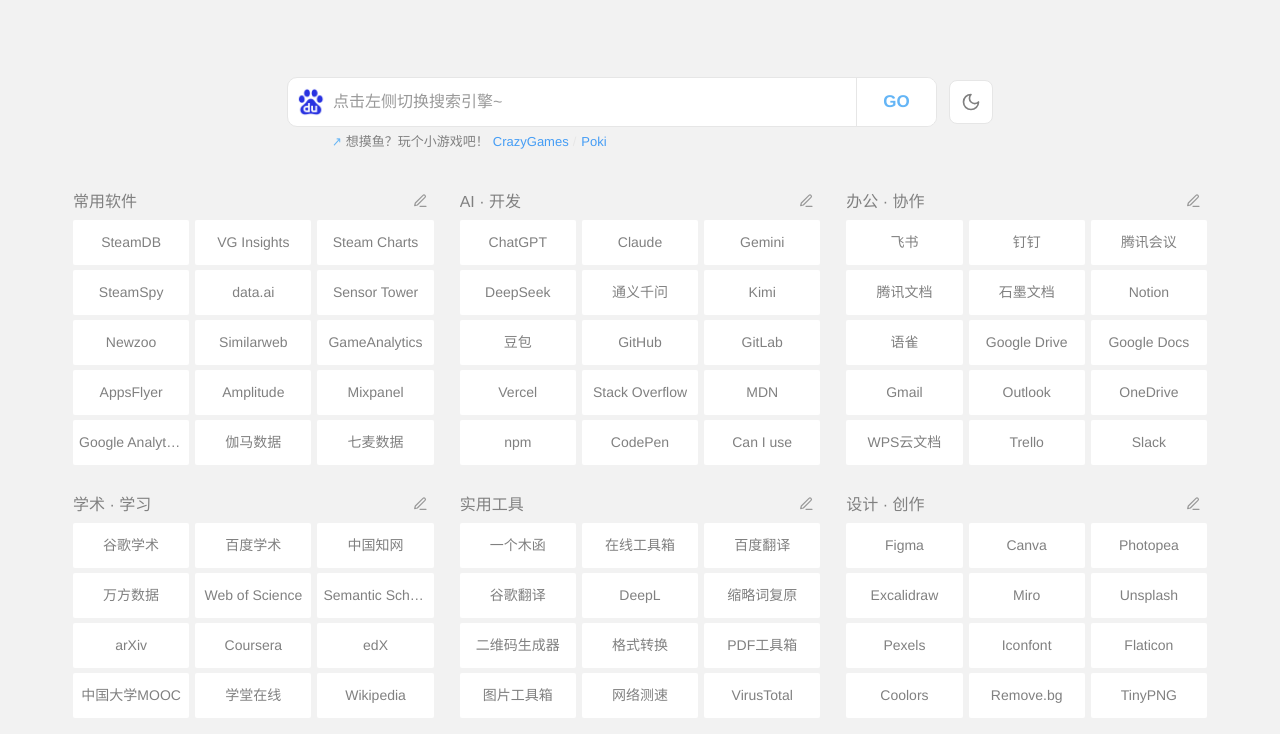
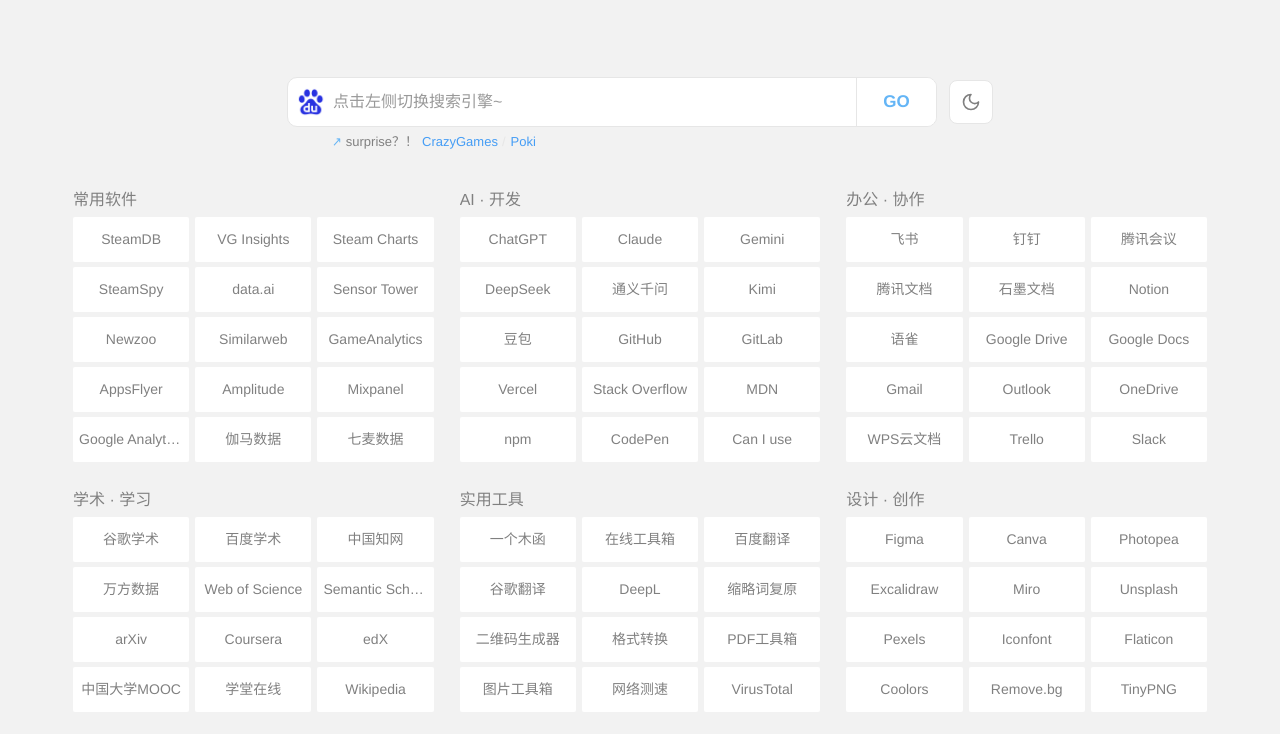
Before and after one commit to glennlee1/glenn-s, a plain HTML site: page index.html in a window 1280 px wide. Shown: the part 63-797 px from the top of the page. Drawn offline with Linux system fonts and the light colour scheme.

Commit message:
Simplify navigation edit controls

```diff
--- a/app.js
+++ b/app.js
@@ -304,7 +304,7 @@
     return link;
   }
 
-  function createNavigationGroup(name, items, editable, groupIndex) {
+  function createNavigationGroup(name, items) {
     var section = document.createElement("section");
     var heading = document.createElement("h2");
     var list = document.createElement("ul");
@@ -314,26 +314,7 @@
     heading.className = "navigation-title";
     heading.textContent = asText(name, "未命名分类");
     list.className = "navigation-list";
-
-    if (editable) {
-      var headingRow = document.createElement("div");
-      var editButton = document.createElement("button");
-
-      headingRow.className = "navigation-title-row";
-      editButton.type = "button";
-      editButton.className = "navigation-edit";
-      editButton.title = "编辑" + asText(name, "导航模块");
-      editButton.setAttribute("aria-label", "编辑" + asText(name, "导航模块"));
-      editButton.dataset.groupIndex = String(groupIndex);
-      editButton.innerHTML =
-        '<svg viewBox="0 0 24 24" aria-hidden="true"><path d="M12 20h9"></path><path d="M16.5 3.5a2.12 2.12 0 0 1 3 3L8 18l-4 1 1-4Z"></path></svg>';
-      editButton.addEventListener("click", openAppEditor);
-      headingRow.appendChild(heading);
-      headingRow.appendChild(editButton);
-      section.appendChild(headingRow);
-    } else {
-      section.appendChild(heading);
-    }
+    section.appendChild(heading);
 
     asArray(items).forEach(function (item) {
       var link = createNavigationLink(item);
@@ -362,9 +343,9 @@
   function renderNavigation() {
     var fragment = document.createDocumentFragment();
 
-    navigationGroups.forEach(function (group, index) {
+    navigationGroups.forEach(function (group) {
       fragment.appendChild(
-        createNavigationGroup(group.name, group.links, true, index)
+        createNavigationGroup(group.name, group.links)
       );
     });
 
@@ -584,7 +565,7 @@
 
     var focusTarget = editorReturnFocus;
     if (!focusTarget || !document.contains(focusTarget)) {
-      focusTarget = document.querySelector(".navigation-edit");
+      focusTarget = elements.siteSettingsToggle;
     }
     if (focusTarget && typeof focusTarget.focus === "function") {
       focusTarget.focus();
--- a/index.html
+++ b/index.html
@@ -109,7 +109,7 @@
               <p id="searchStatus" class="sr-only" aria-live="polite"></p>
               <div class="search-featured" aria-label="摸鱼小游戏入口">
                 <span aria-hidden="true">↗</span>
-                <strong>想摸鱼？玩个小游戏吧！</strong>
+                <strong>surprise？！</strong>
                 <a href="https://www.crazygames.com/" target="_blank" rel="noopener noreferrer">CrazyGames</a>
                 <a href="https://poki.com/" target="_blank" rel="noopener noreferrer">Poki</a>
               </div>
```
